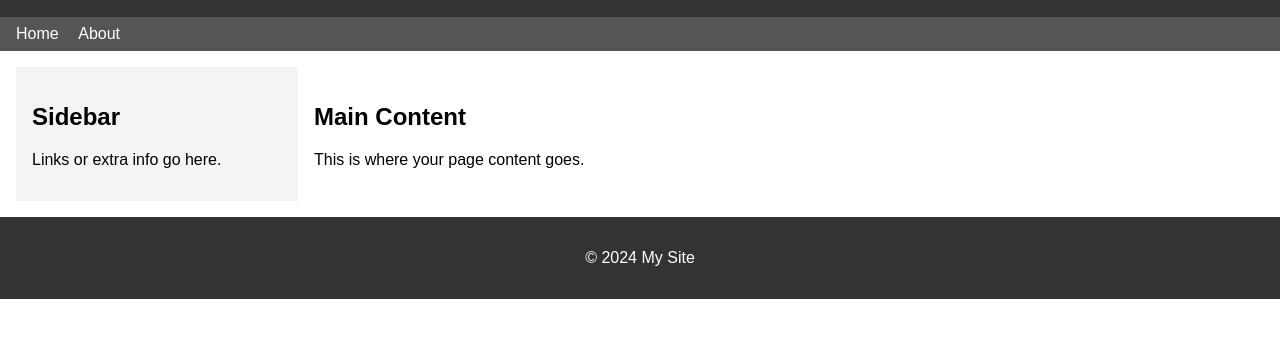
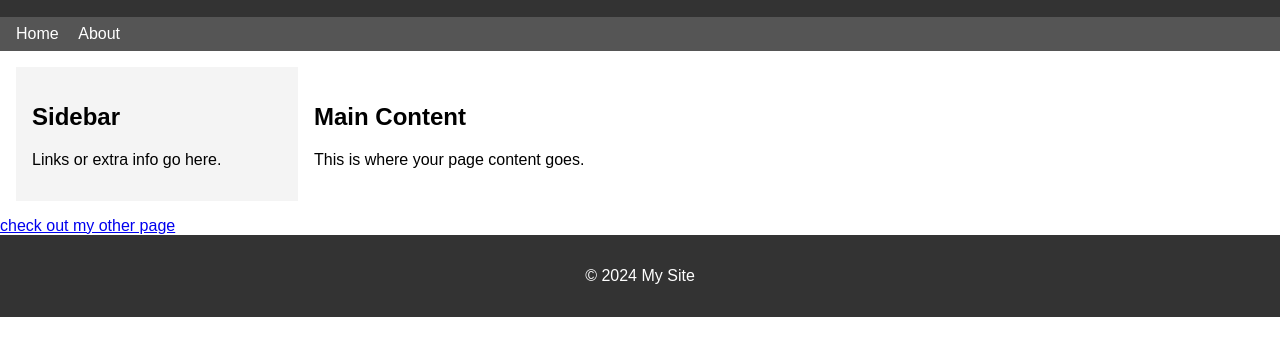
Before and after one commit to Varmin227/coursera-test, a plain HTML site: page index.html in a window 1280 px wide. Shown: the part 132-488 px from the top of the page. Drawn offline with Linux system fonts and the light colour scheme.

Commit message:
The hyperlink

```diff
--- a/index.html
+++ b/index.html
@@ -65,6 +65,7 @@
       <p>This is where your page content goes.</p>
     </section>
   </main>
+  <a href="before.html" title="the other page">check out my other page</a>
 
   <footer>
     <p>© 2024 My Site</p>
```
